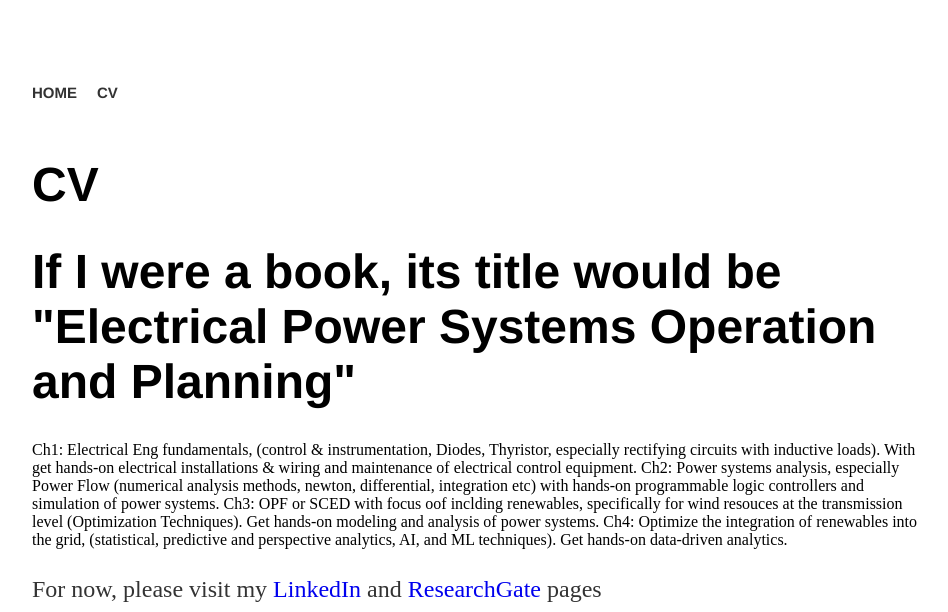
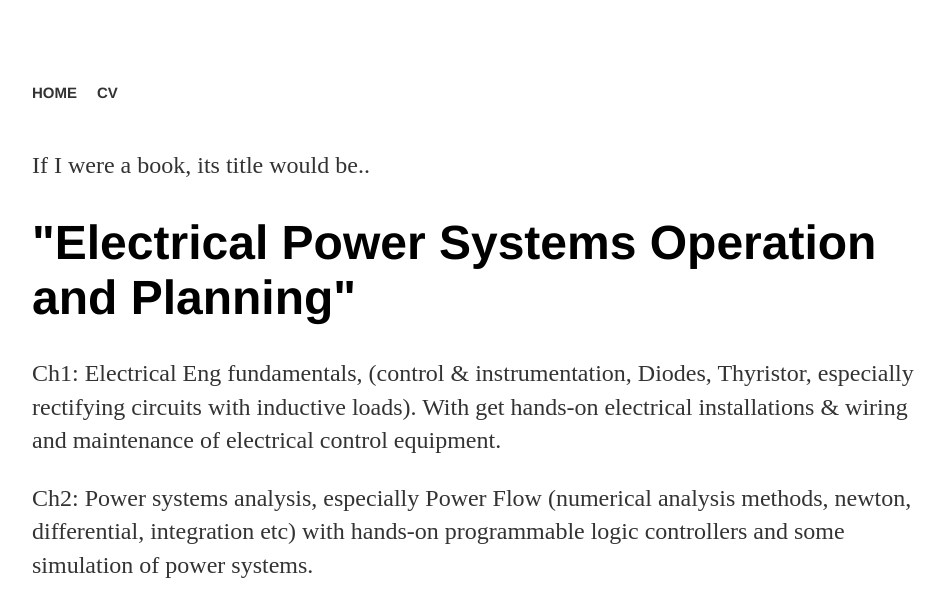
Before and after one commit to MohamedAbuella/MohamedAbuella.github.io, a Jekyll site: the page built from cv/index.html, in a window 1280 px wide. Shown: the top 612 px of the page, without its empty margins (160-1108 px from the left). Built offline with Jekyll 4.4.1, drawn with Linux system fonts in a browser that asks for light colours; nearby versions of some CDN libraries; a script that is not in the unit is left out; comment, search, counter and statistics services are not loaded; some of the changed text lies outside the part shown.

Commit message:
Update index.html

```diff
--- a/cv/index.html
+++ b/cv/index.html
@@ -4,13 +4,11 @@
 ---
 <div class="blurb">
 	<p></p>
-	<h1>CV</h1>
-	<p>
-<h1>If I were a book, its title would be "Electrical Power Systems Operation and Planning"</h1>
-Ch1: Electrical Eng fundamentals, (control & instrumentation, Diodes, Thyristor, especially rectifying circuits with inductive loads). With get hands-on electrical installations & wiring and maintenance of electrical control equipment.
-Ch2: Power systems analysis, especially Power Flow (numerical analysis methods, newton, differential, integration etc) with hands-on programmable logic controllers and simulation of power systems.
-Ch3: OPF or SCED with focus oof inclding renewables, specifically for wind resouces at the transmission level (Optimization Techniques). Get hands-on modeling and analysis of power systems.
-Ch4: Optimize the integration of renewables into the grid,  (statistical, predictive and perspective analytics, AI, and ML techniques). Get hands-on data-driven analytics.</p>
+<p>If I were a book, its title would be..</p> <h1>"Electrical Power Systems Operation and Planning"</h1>
+<p>Ch1: Electrical Eng fundamentals, (control & instrumentation, Diodes, Thyristor, especially rectifying circuits with inductive loads). With get hands-on electrical installations & wiring and maintenance of electrical control equipment.</p>
+<p>Ch2: Power systems analysis, especially Power Flow (numerical analysis methods, newton, differential, integration etc) with hands-on programmable logic controllers and some simulation of power systems.</p>
+<p>Ch3: Optimal Power Flow, OPF and Economic Dispatch, SCED with focus on inclding renewables, specifically for wind resouces at the transmission level (Optimization Techniques). Get hands-on more of modeling and analysis of power systems.</p>
+<p>Ch4: Optimize the integration of renewables into the grid,  (statistical, predictive and perspective analytics, AI, and ML techniques). Get hands-on data-driven analytics.</p>
 
-<p>For now, please visit my <a href="https://www.linkedin.com/in/mohamed-abuella/" target="_blank">LinkedIn</a> and <a href="https://www.researchgate.net/profile/Mohamed_Abuella" target="_blank"> ResearchGate</a> pages</p>
+<p>For more info, please take a look at my <a href="https://www.linkedin.com/in/mohamed-abuella/" target="_blank">LinkedIn</a> and <a href="https://www.researchgate.net/profile/Mohamed_Abuella" target="_blank"> ResearchGate</a> pages</p>
 </div><!-- /.blurb -->
```
